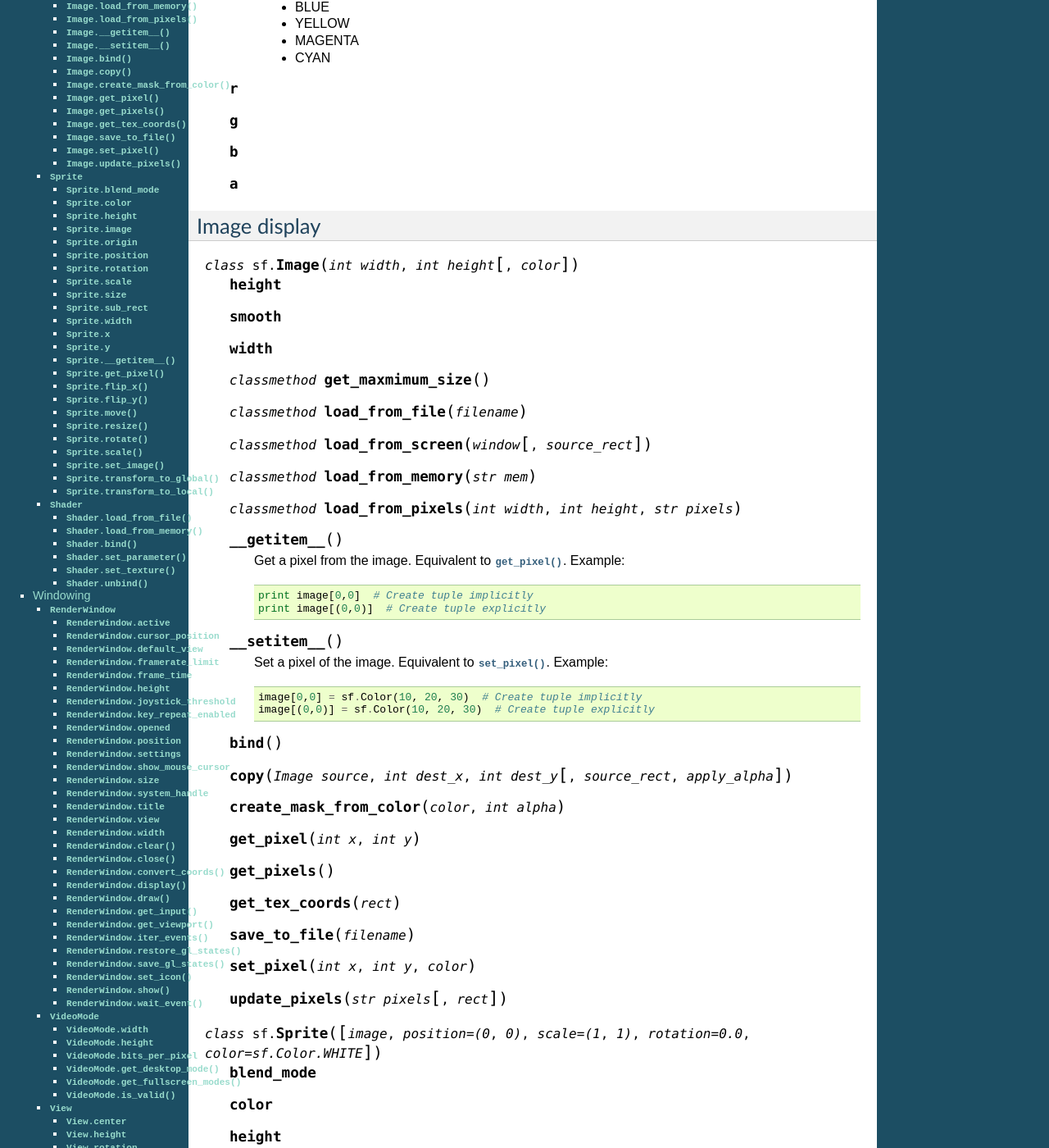
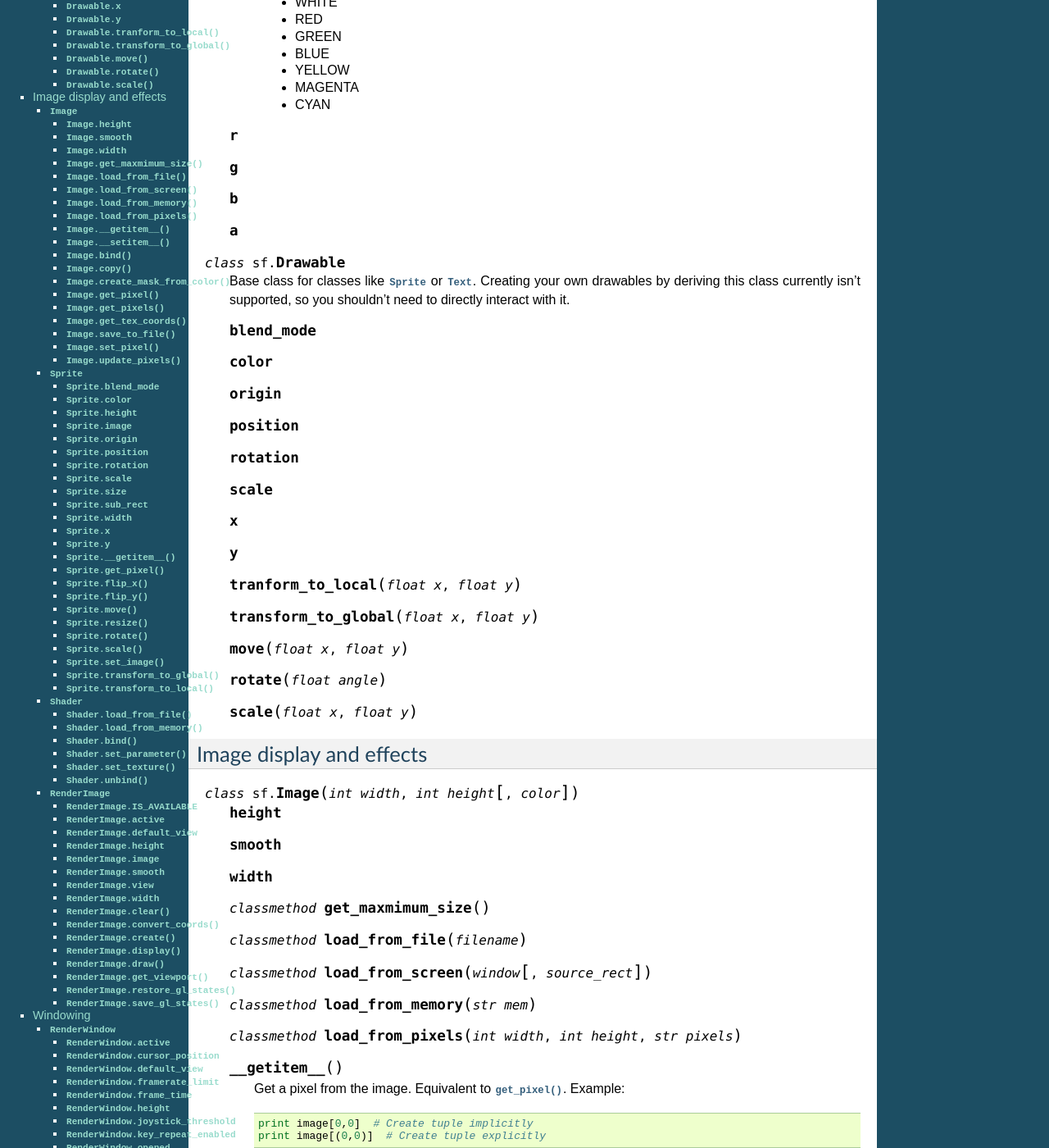
Before and after one commit to intjelic/python-sfml, a Sphinx documentation site: the page built from doc/sphinx/source/graphics.rst, in a window 1280 px wide and 1400 px high, scrolled down 300 px. Shown: the whole window at 82% size. Built offline with Sphinx 7.4.7, drawn with Linux system fonts in a browser that asks for light colours; some of the changed text lies outside the part shown.

Commit message:
Added graphics documentation

```diff
--- a/doc/sphinx/source/graphics.rst
+++ b/doc/sphinx/source/graphics.rst
@@ -28,10 +33,33 @@
 
 
 
+.. class:: Drawable
+
+   Base class for classes like :class:`Sprite` or :class:`Text`. Creating your
+   own drawables by deriving this class currently isn't supported, so you
+   shouldn't need to directly interact with it.
+
+   .. attribute:: blend_mode
+   .. attribute:: color
+   .. attribute:: origin
+   .. attribute:: position
+   .. attribute:: rotation
+   .. attribute:: scale
+   .. attribute:: x
+   .. attribute:: y
+
+   .. method:: tranform_to_local(float x, float y)
+   .. method:: transform_to_global(float x, float y)
+   .. method:: move(float x, float y)
+   .. method:: rotate(float angle)
+   .. method:: scale(float x, float y)
 
 
-Image display
--------------
+
+
+
+Image display and effects
+-------------------------
 
 
 .. class:: Image(int width, int height[, color])
@@ -129,6 +157,36 @@
       (This is the same as passing ``sf::Shader::CurrentTexture`` in C++.)
 
    .. method:: unbind()
+
+
+
+
+.. class:: RenderImage(int width, int height[, bool depth=False])
+
+   .. attribute:: IS_AVAILABLE
+
+      Boolean class attribute equal to ``True`` if the class is available::
+
+         print sf.RenderImage.IS_AVAILABLE
+
+   .. attribute:: active
+   .. attribute:: default_view
+   .. attribute:: height
+   .. attribute:: image
+   .. attribute:: smooth
+   .. attribute:: view
+   .. attribute:: width
+
+   .. method:: clear([color])
+   .. method:: convert_coords(int x, int y[, view])
+   .. method:: create(int width, int height[, bool depth=False])
+   .. method:: display()
+   .. method:: draw(drawable[, shader])
+   .. method:: get_viewport(view)
+   .. method:: restore_gl_states()
+   .. method:: save_gl_states()
+
+
 
 
 
@@ -262,17 +320,16 @@
 
    .. attribute:: blend_mode
    .. attribute:: color
+   .. attribute:: character_size
+   .. attribute:: font
    .. attribute:: origin
    .. attribute:: position
+   .. attribute:: rect
    .. attribute:: rotation
    .. attribute:: scale
+   .. attribute:: string
    .. attribute:: x
    .. attribute:: y
-
-   .. attribute:: character_size
-   .. attribute:: font
-   .. attribute:: rect
-   .. attribute:: string
 
       This attribute can be set as either a ``str`` or ``unicode``
       object. The value retrieved will be either ``str`` or
--- a/doc/sphinx/source/reference.rst
+++ b/doc/sphinx/source/reference.rst
@@ -1,5 +1,10 @@
 Reference
 =========
+
+
+This reference is splitted in sections for readability only.
+Every class is available in the same ``sf`` namespace.
+
 
 
 .. toctree::
```
Also changed, not shown: other parts of doc/sphinx/source/graphics.rst (+5 -8 lines), 1 other file.
